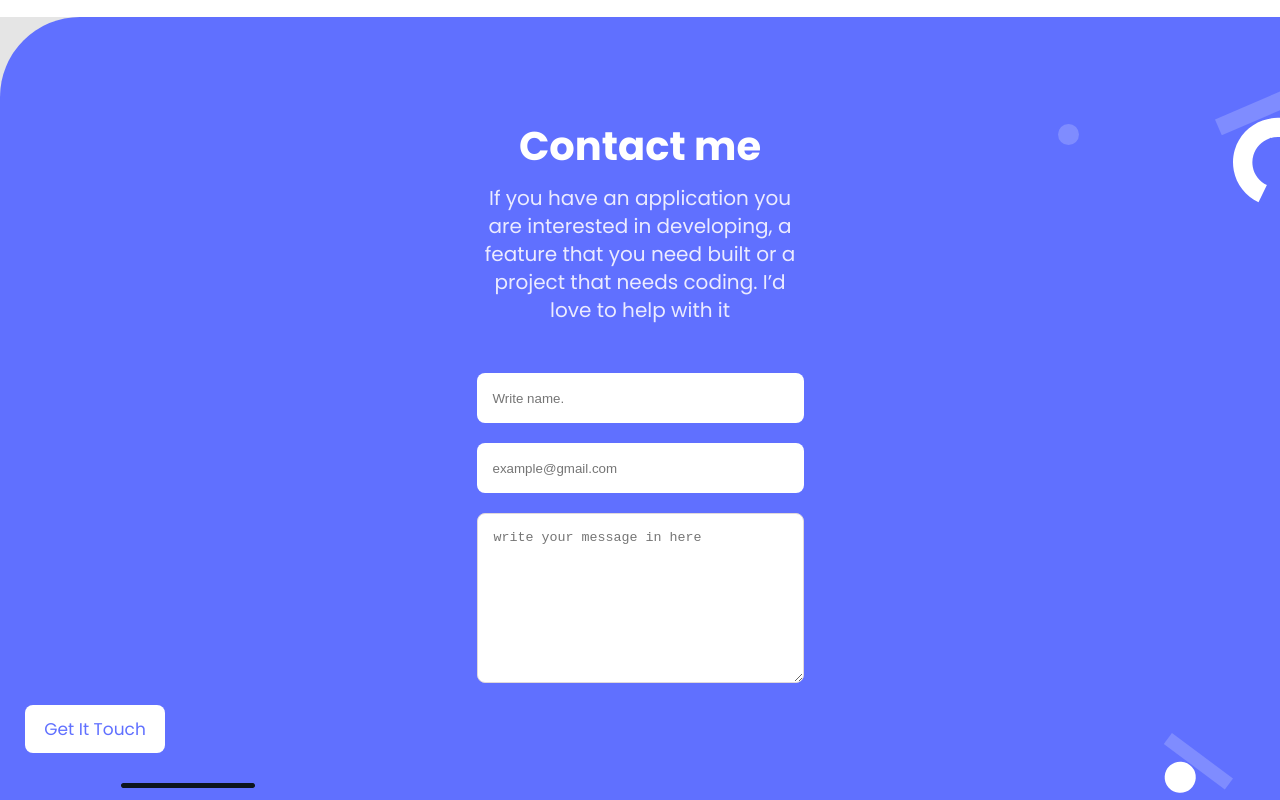
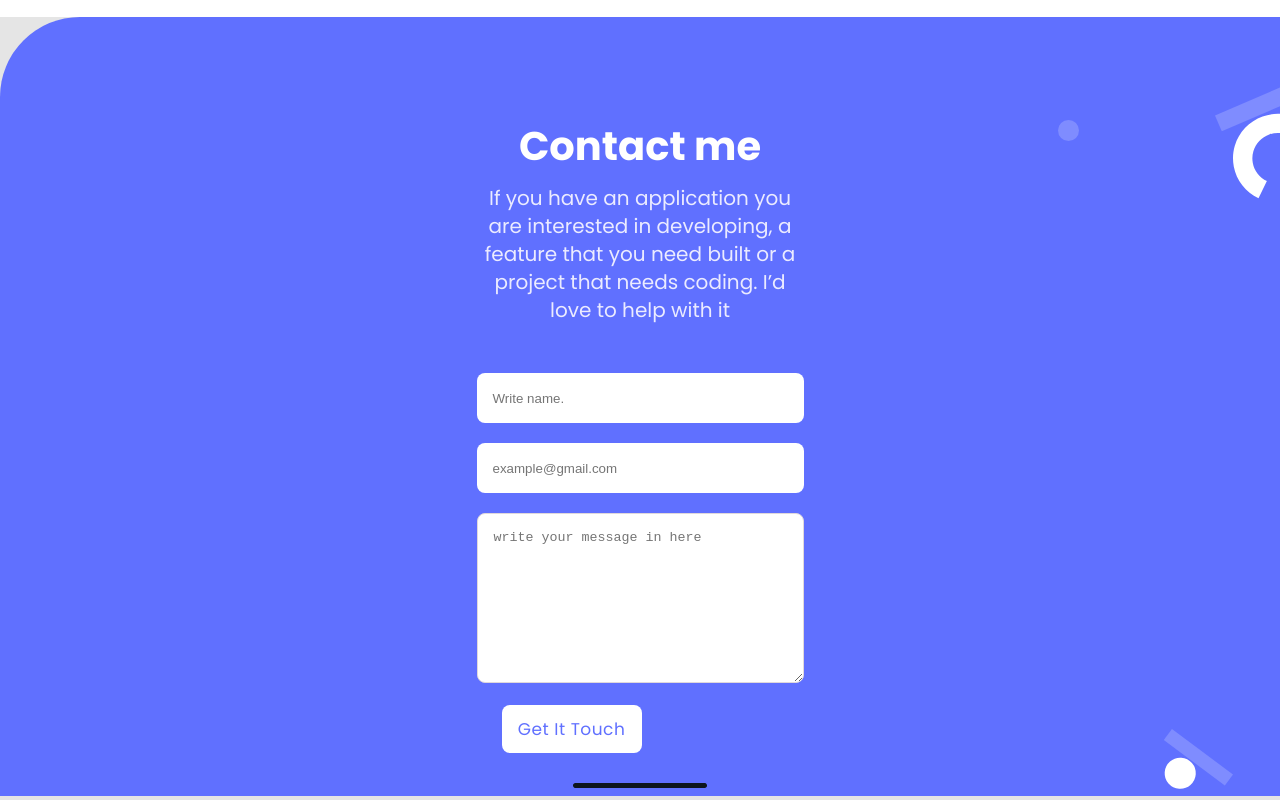
Before and after one commit to misikirdelelew/myportfolio.io, a website: page index.html in a window 1280 px wide. Shown: the part 4263-5063 px from the top of the page. Drawn offline with Linux system fonts and the light colour scheme.

Commit message:
button alignment fixed,background img issue fixed

```diff
--- a/css/style.css
+++ b/css/style.css
@@ -325,7 +325,7 @@ header {
 }
 
 .contact-container {
-  background: #6070ff url(/images/contact-form-bg.svg) no-repeat 100% 100%;
+  background: #6070ff url(../images/contact-form-bg.svg) no-repeat 100% 100%;
   height: max-content;
   width: 100%;
   border-top-left-radius: 80px;
@@ -363,6 +363,12 @@ header {
 
 .form-article img {
   margin: 30px 121px 8px 121px;
+}
+
+.form-article {
+  display: flex;
+  flex-direction: column;
+  align-items: center;
 }
 
 .contact-form {
@@ -403,11 +409,14 @@ header {
   font-weight: 500;
   font-size: 17px;
   line-height: 36px;
+  background-color: white;
   color: #6070ff;
-  background-color: #fff;
   border-radius: 8px;
   width: 140px;
   height: 48px;
+  letter-spacing: 0.03em;
+  transition: all ease-in-out 0.2s;
+
 }
 
 .contact-form input::placeholder,
@@ -416,8 +425,9 @@ header {
 }
 
 .contact-form button:hover {
-  background-color: #a3a0f6;
-  color: #fff;
+  border: 1px solid #ebebff;
+  background: #6070ff;
+  color: white;
 }
 
 .contact-form button:active {
```
